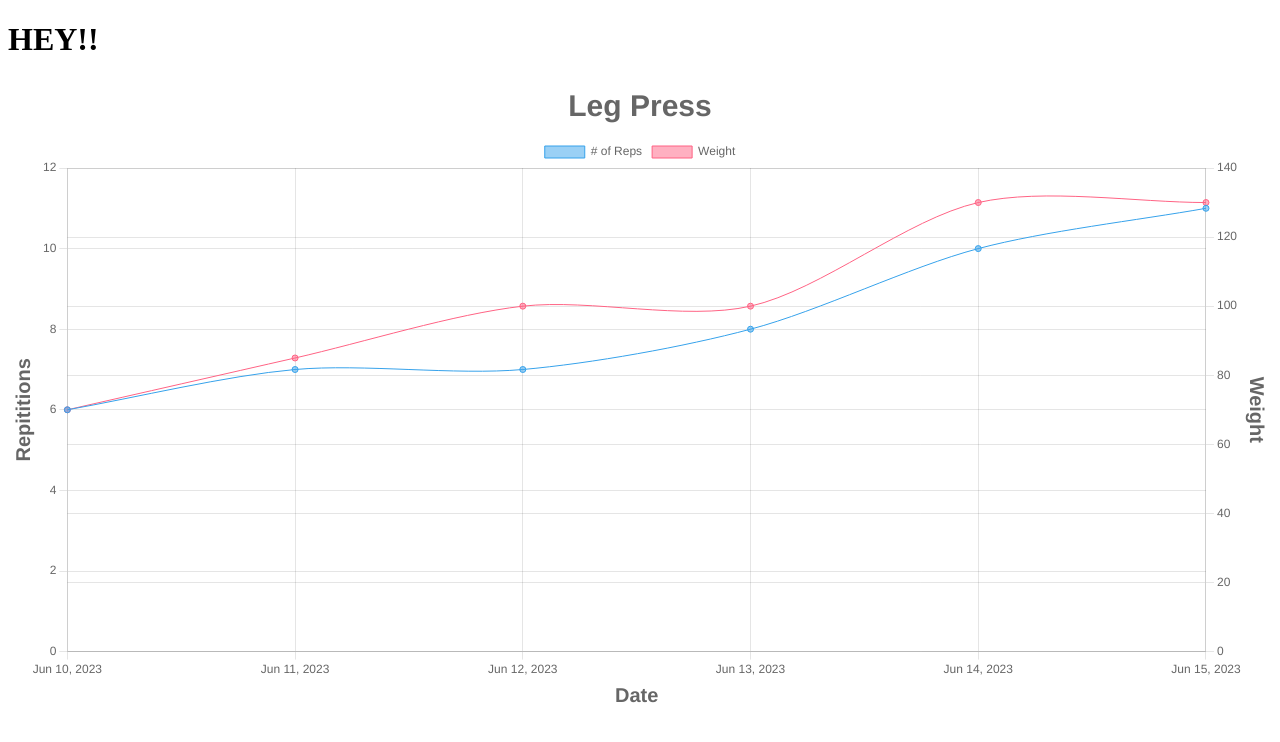
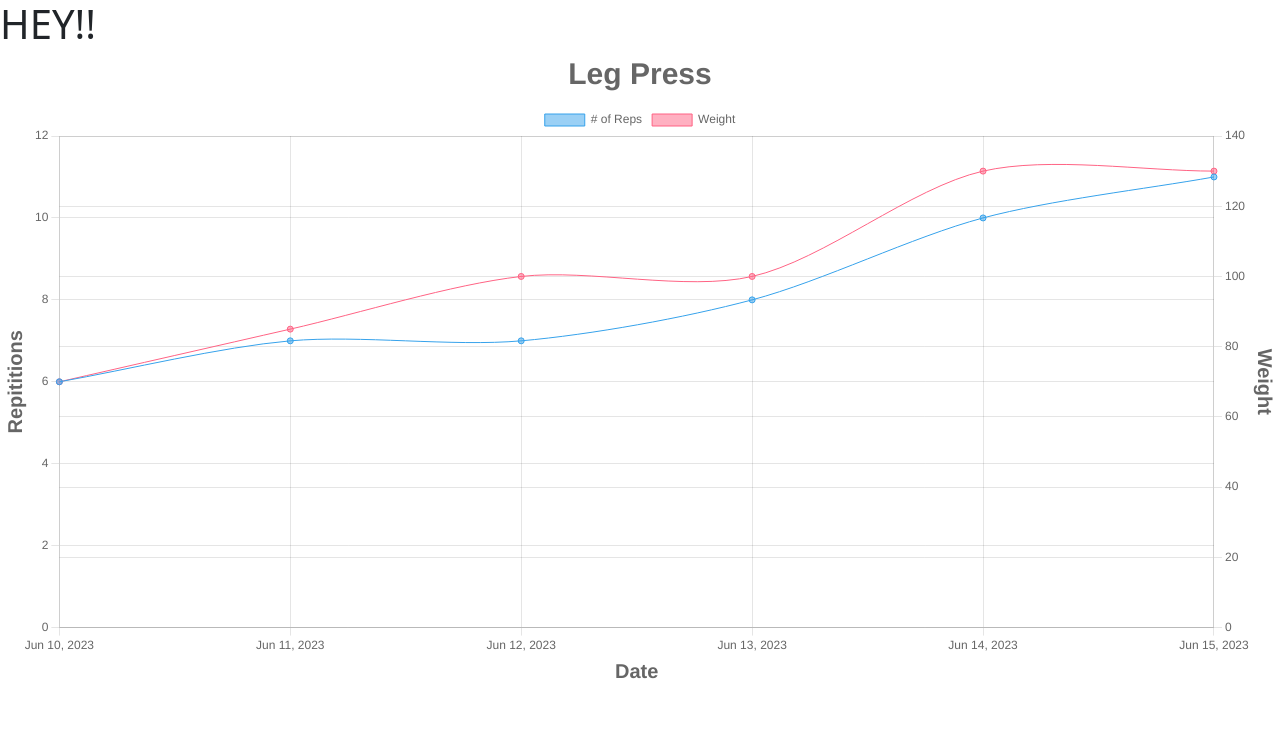
Before and after one commit to PrabhjeetKalsi/React-Fitness-Data-Visualization, a React (Create React App) app in the folder data-visualization/: page / in a window 1280 px wide. Shown: the top 742 px of the page. Built offline with nearby package versions, Linux system fonts and the light colour scheme.

Commit message:
[feat]: add bootstrap support

```diff
--- a/data-visualization/public/index.html
+++ b/data-visualization/public/index.html
@@ -3,8 +3,19 @@
   <head>
     <meta charset="utf-8" />
     <title>Fitness Data Visualizer</title>
+    <link
+      href="https://cdn.jsdelivr.net/npm/bootstrap@5.3.0/dist/css/bootstrap.min.css"
+      rel="stylesheet"
+      integrity="sha384-9ndCyUaIbzAi2FUVXJi0CjmCapSmO7SnpJef0486qhLnuZ2cdeRhO02iuK6FUUVM"
+      crossorigin="anonymous"
+    />
   </head>
   <body>
     <div id="root"></div>
+    <script
+      src="https://cdn.jsdelivr.net/npm/bootstrap@5.3.0/dist/js/bootstrap.bundle.min.js"
+      integrity="sha384-geWF76RCwLtnZ8qwWowPQNguL3RmwHVBC9FhGdlKrxdiJJigb/j/68SIy3Te4Bkz"
+      crossorigin="anonymous"
+    ></script>
   </body>
 </html>
--- a/data-visualization/src/App.js
+++ b/data-visualization/src/App.js
@@ -2,8 +2,8 @@
 
 function App() {
   return (
-    <div className="App">
-      <h1>HEY!!</h1>
+    <div className="App h1">
+      HEY!!
       <Graph />
     </div>
   );
```
